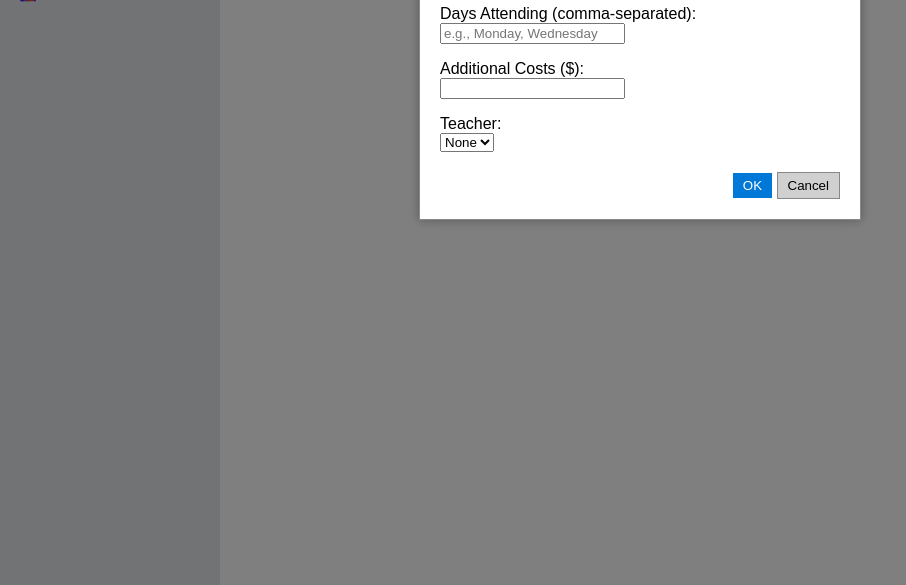
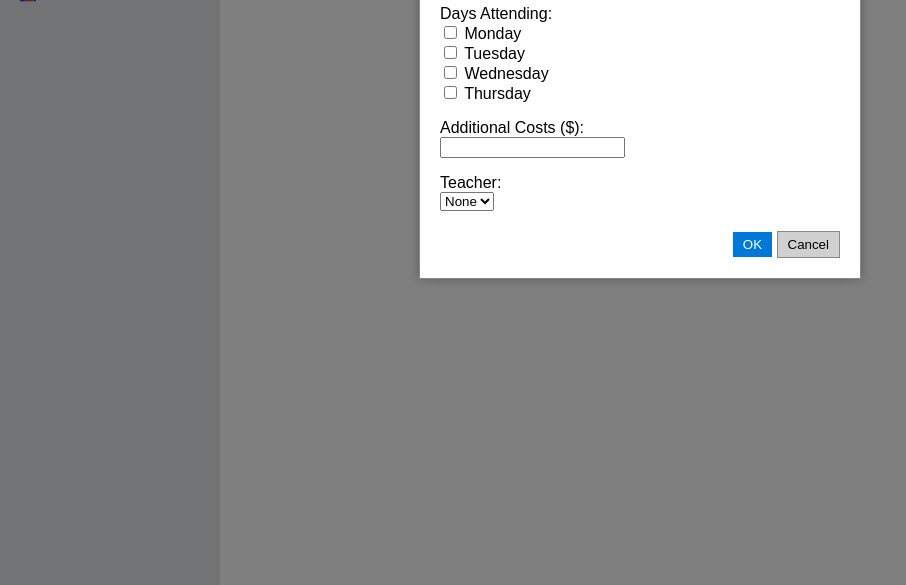
Before and after one commit to evosahlik/school-admin, a Flask app: page /classes in a window 1280 px wide, after a click on "Add Class". Shown: the part 215-800 px from the top of the page, without its empty margins (0-906 px from the left). Run offline with Flask 3, Linux system fonts and the light colour scheme; data that the repository does not hold is empty.

Commit message:
Restrict days_attending to Mon-Thu with checkboxes, add delete for classes/teachers/students

```diff
--- a/app.py
+++ b/app.py
@@ -2,7 +2,7 @@ from flask import Flask, render_template, request, redirect, url_for, flash
 from supabase import create_client, Client
 
 app = Flask(__name__)
-app.secret_key = 'your-secret-key-here'  # Replace with a unique, secret string
+app.secret_key = 'your-secret-key-here'  # Replace with your unique key
 
 # Supabase setup
 url = "https://vemywpbjbubftpvthaen.supabase.co"
@@ -52,7 +52,11 @@ def classes():
 @app.route('/add_class', methods=['POST'])
 def add_class():
     name = request.form['name']
-    days_attending = request.form['days_attending'].split(',')
+    days_attending = request.form.getlist('days_attending')  # Get array from checkboxes
+    valid_days = {"Monday", "Tuesday", "Wednesday", "Thursday"}
+    if not all(day in valid_days for day in days_attending):
+        flash('Invalid days selected. Only Monday, Tuesday, Wednesday, Thursday allowed.')
+        return redirect(url_for('classes'))
     additional_costs = float(request.form['additional_costs'] or 0)
     teacher_id = request.form['teacher_id'] or None
     data = {
@@ -113,7 +117,11 @@ def add_teacher():
 def edit_class():
     class_id = request.form['class_id']
     name = request.form['name']
-    days_attending = request.form['days_attending'].split(',')
+    days_attending = request.form.getlist('days_attending')  # Get array from checkboxes
+    valid_days = {"Monday", "Tuesday", "Wednesday", "Thursday"}
+    if not all(day in valid_days for day in days_attending):
+        flash('Invalid days selected. Only Monday, Tuesday, Wednesday, Thursday allowed.')
+        return redirect(url_for('classes'))
     additional_costs = float(request.form['additional_costs'] or 0)
     teacher_id = request.form['teacher_id'] or None
     data = {
@@ -127,5 +135,36 @@ def edit_class():
         return f"Error updating class: {response.error}", 500
     flash('Class updated successfully!')
     return redirect(url_for('classes'))
+
+@app.route('/delete_class/<class_id>', methods=['POST'])
+def delete_class(class_id):
+    # Delete related enrollments first
+    supabase.table('enrollments').delete().eq('class_id', class_id).execute()
+    response = supabase.table('classes').delete().eq('class_id', class_id).execute()
+    if hasattr(response, 'error') and response.error:
+        return f"Error deleting class: {response.error}", 500
+    flash('Class deleted successfully!')
+    return redirect(url_for('classes'))
+
+@app.route('/delete_teacher/<teacher_id>', methods=['POST'])
+def delete_teacher(teacher_id):
+    # Clear teacher_id from classes first
+    supabase.table('classes').update({'teacher_id': None}).eq('teacher_id', teacher_id).execute()
+    response = supabase.table('teachers').delete().eq('teacher_id', teacher_id).execute()
+    if hasattr(response, 'error') and response.error:
+        return f"Error deleting teacher: {response.error}", 500
+    flash('Teacher deleted successfully!')
+    return redirect(url_for('teachers'))
+
+@app.route('/delete_student/<student_id>', methods=['POST'])
+def delete_student(student_id):
+    # Delete related enrollments first
+    supabase.table('enrollments').delete().eq('student_id', student_id).execute()
+    response = supabase.table('students').delete().eq('student_id', student_id).execute()
+    if hasattr(response, 'error') and response.error:
+        return f"Error deleting student: {response.error}", 500
+    flash('Student deleted successfully!')
+    return redirect(url_for('students'))
+
 if __name__ == '__main__':
     app.run(debug=True)
--- a/templates/index.html
+++ b/templates/index.html
@@ -59,6 +59,11 @@
                         <td>{{ student['first_name'] }} {{ student['last_name'] }}</td>
                         <td>{{ student['grade_level'] }}</td>
                         <td>{{ student['parent_email'] }}</td>
+                        <td>
+                            <form method="POST" action="{{ url_for('delete_student', student_id=student['student_id']) }}" style="display:inline;">
+                                <button type="submit" class="btn btn-secondary" onclick="return confirm('Are you sure?');">Delete</button>
+                            </form>
+                        </td>
                     </tr>
                     {% endfor %}
                 </tbody>
@@ -91,6 +96,9 @@
                         </td>
                         <td>
                             <button class="btn btn-primary" onclick="openEditClassModal('{{ class['class_id'] }}', '{{ class['name'] }}', '{{ class['days_attending']|join(', ') }}', '{{ class['additional_costs'] }}', '{{ class['teachers']['teacher_id'] if class['teachers'] else '' }}')">Edit</button>
+                            <form method="POST" action="{{ url_for('delete_class', class_id=class['class_id']) }}" style="display:inline;">
+                                <button type="submit" class="btn btn-secondary" onclick="return confirm('Are you sure?');">Delete</button>
+                            </form>
                         </td>
                     </tr>
                     {% endfor %}
@@ -113,6 +121,11 @@
                         <td>{{ teacher['first_name'] }} {{ teacher['last_name'] }}</td>
                         <td>{{ teacher['email'] }}</td>
                         <td>{{ teacher['phone'] }}</td>
+                        <td>
+                            <form method="POST" action="{{ url_for('delete_teacher', teacher_id=teacher['teacher_id']) }}" style="display:inline;">
+                                <button type="submit" class="btn btn-secondary" onclick="return confirm('Are you sure?');">Delete</button>
+                            </form>
+                        </td>
                     </tr>
                     {% endfor %}
                 </tbody>
@@ -143,7 +156,12 @@
             <div class="modal-header">Add New Class</div>
             <form method="POST" action="{{ url_for('add_class') }}">
                 <p><label>Class Name:</label><br><input type="text" name="name" required></p>
-                <p><label>Days Attending (comma-separated):</label><br><input type="text" name="days_attending" placeholder="e.g., Monday, Wednesday"></p>
+                <p><label>Days Attending:</label><br>
+                    <input type="checkbox" name="days_attending" value="Monday"> Monday<br>
+                    <input type="checkbox" name="days_attending" value="Tuesday"> Tuesday<br>
+                    <input type="checkbox" name="days_attending" value="Wednesday"> Wednesday<br>
+                    <input type="checkbox" name="days_attending" value="Thursday"> Thursday
+                </p>
                 <p><label>Additional Costs ($):</label><br><input type="number" name="additional_costs" step="0.01" min="0"></p>
                 <p>
                     <label>Teacher:</label><br>
@@ -198,7 +216,12 @@
             <form method="POST" action="{{ url_for('edit_class') }}">
                 <input type="hidden" id="edit_class_id" name="class_id">
                 <p><label>Class Name:</label><br><input type="text" id="edit_name" name="name" required></p>
-                <p><label>Days Attending (comma-separated):</label><br><input type="text" id="edit_days_attending" name="days_attending" placeholder="e.g., Monday, Wednesday"></p>
+                <p><label>Days Attending:</label><br>
+                    <input type="checkbox" name="days_attending" value="Monday" id="edit_monday"> Monday<br>
+                    <input type="checkbox" name="days_attending" value="Tuesday" id="edit_tuesday"> Tuesday<br>
+                    <input type="checkbox" name="days_attending" value="Wednesday" id="edit_wednesday"> Wednesday<br>
+                    <input type="checkbox" name="days_attending" value="Thursday" id="edit_thursday"> Thursday
+                </p>
                 <p><label>Additional Costs ($):</label><br><input type="number" id="edit_additional_costs" name="additional_costs" step="0.01" min="0"></p>
                 <p>
                     <label>Teacher:</label><br>
@@ -238,9 +261,21 @@
             document.getElementById('editClassModal').style.display = 'block';
             document.getElementById('edit_class_id').value = classId;
             document.getElementById('edit_name').value = name;
-        document.getElementById('edit_days_attending').value = daysAttending;
             document.getElementById('edit_additional_costs').value = additionalCosts;
             document.getElementById('edit_teacher_id').value = teacherId || '';
+            // Reset checkboxes
+            document.getElementById('edit_monday').checked = false;
+            document.getElementById('edit_tuesday').checked = false;
+            document.getElementById('edit_wednesday').checked = false;
+            document.getElementById('edit_thursday').checked = false;
+            // Check current days
+            let days = daysAttending.split(', ');
+            days.forEach(day => {
+                if (day === 'Monday') document.getElementById('edit_monday').checked = true;
+                if (day === 'Tuesday') document.getElementById('edit_tuesday').checked = true;
+                if (day === 'Wednesday') document.getElementById('edit_wednesday').checked = true;
+                if (day === 'Thursday') document.getElementById('edit_thursday').checked = true;
+            });
         }
     </script>
 </body>
```
Lines whose indentation alone changed are shown as unchanged.
